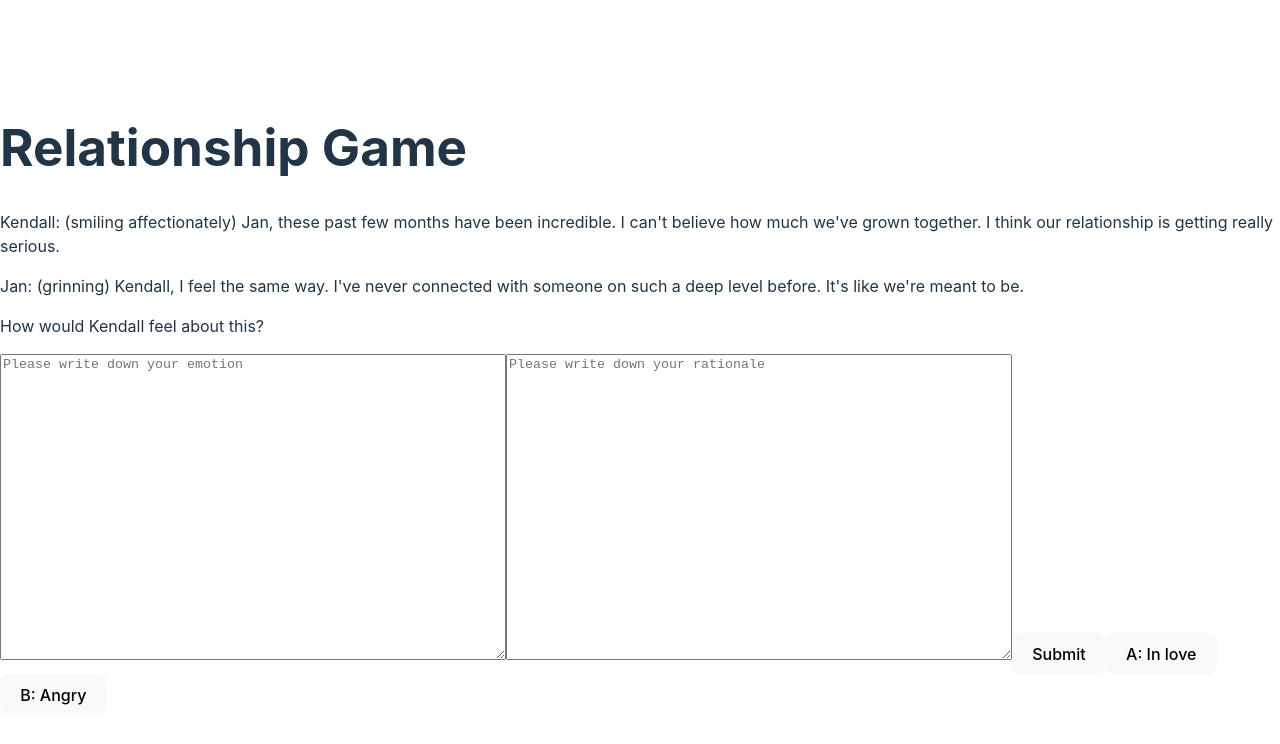
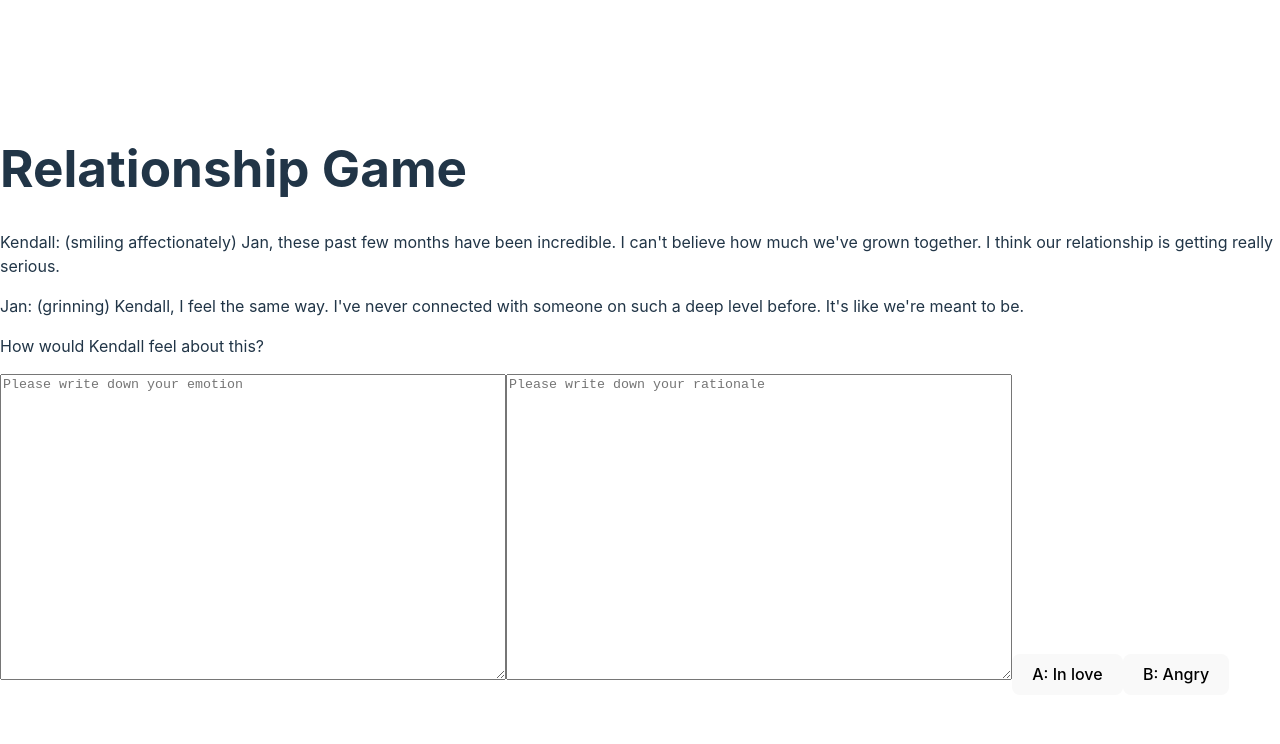
Before and after one commit to kakiii/cc, a React (Vite) app in the folder client/: page / in a window 1280 px wide. Shown: the top 744 px of the page. Built offline with nearby package versions, Linux system fonts and the light colour scheme.

Commit message:
delete submit bottom

```diff
--- a/client/src/Game.tsx
+++ b/client/src/Game.tsx
@@ -190,7 +190,7 @@ function generateString(length:number) {
               </div>
               <textarea style = {{width:"500px", height:"300px"}} placeholder="Please write down your emotion" value={emotion} onChange={(e) => setEmotion(e.target.value)}/>
               <textarea style = {{width:"500px", height:"300px"}} placeholder="Please write down your rationale" value={rationale} onChange={(e) => setRationale(e.target.value)}/>
-              <button type="submit" onClick={() => sendToBackEnd()}>Submit</button>
+              {/* <button type="submit" onClick={() => sendToBackEnd()}>Submit</button> */}
               <button onClick={() => handleChoice('In Love',rationale,emotion)}>A: In love</button>
               <button onClick={() => handleChoice('Angry',rationale,emotion)}>B: Angry</button>
             </div>
@@ -208,7 +208,7 @@ function generateString(length:number) {
               <p>What will Kendall want to do next?</p>
               <textarea style = {{width:"500px", height:"300px"}} placeholder="Please write down your emotion" value={emotion} onChange={(e) => setEmotion(e.target.value)}/>
               <textarea style = {{width:"500px", height:"300px"}} placeholder="Please write down your rationale" value={rationale} onChange={(e) => setRationale(e.target.value)}/>
-              <button type="submit" onClick={() => sendToBackEnd()}>Submit</button>
+              {/* <button type="submit" onClick={() => sendToBackEnd()}>Submit</button> */}
               <button onClick={() => handleChoice('Talk To Jan',rationale,emotion)}>A: Talk to Jan</button>
               <button onClick={() => handleChoice('Clean Her Home',rationale,emotion)}>B: Clean her home</button>
 
@@ -229,7 +229,7 @@ function generateString(length:number) {
               <p>What will happen to Jan?</p>
               <textarea style = {{width:"500px", height:"300px"}} placeholder="Please write down your emotion" value={emotion} onChange={(e) => setEmotion(e.target.value)}/>
               <textarea style = {{width:"500px", height:"300px"}} placeholder="Please write down your rationale" value={rationale} onChange={(e) => setRationale(e.target.value)}/>
-              <button type="submit" onClick={() => sendToBackEnd()}>Submit</button>
+              {/* <button type="submit" onClick={() => sendToBackEnd()}>Submit</button> */}
               <button onClick={() => handleChoice('Jan Gets Better',rationale,emotion)}>A: Jan will get better</button>
               <button onClick={() => handleChoice('Appreciates',rationale,emotion)}>C: Jan appreciates what Kendall does</button>
 
@@ -250,7 +250,7 @@ function generateString(length:number) {
               <p>How would Jan feel as a result?</p>
               <textarea style = {{width:"500px", height:"300px"}} placeholder="Please write down your emotion" value={emotion} onChange={(e) => setEmotion(e.target.value)}/>
               <textarea style = {{width:"500px", height:"300px"}} placeholder="Please write down your rationale" value={rationale} onChange={(e) => setRationale(e.target.value)}/>
-              <button type="submit" onClick={() => sendToBackEnd()}>Submit</button>
+              {/* <button type="submit" onClick={() => sendToBackEnd()}>Submit</button> */}
               <button onClick={() => handleChoice('Ignored',rationale,emotion)}>A: Being Ignored</button>
               <button onClick={() => handleChoice('Loved_Talk To Jan',rationale,emotion)}>B: Being Loved</button>
 
@@ -271,7 +271,7 @@ function generateString(length:number) {
               <p>How will Kendall feel?</p>
               <textarea style = {{width:"500px", height:"300px"}} placeholder="Please write down your emotion" value={emotion} onChange={(e) => setEmotion(e.target.value)}/>
               <textarea style = {{width:"500px", height:"300px"}} placeholder="Please write down your rationale" value={rationale} onChange={(e) => setRationale(e.target.value)}/>
-              <button type="submit" onClick={() => sendToBackEnd()}>Submit</button>
+              {/* <button type="submit" onClick={() => sendToBackEnd()}>Submit</button> */}
               <button onClick={() => handleChoice('Loved_Clean Her Home',rationale,emotion)}>A: Being Loved</button>
               <button onClick={() => handleChoice('Detached',rationale,emotion)}>B: Detached</button>
 
```
